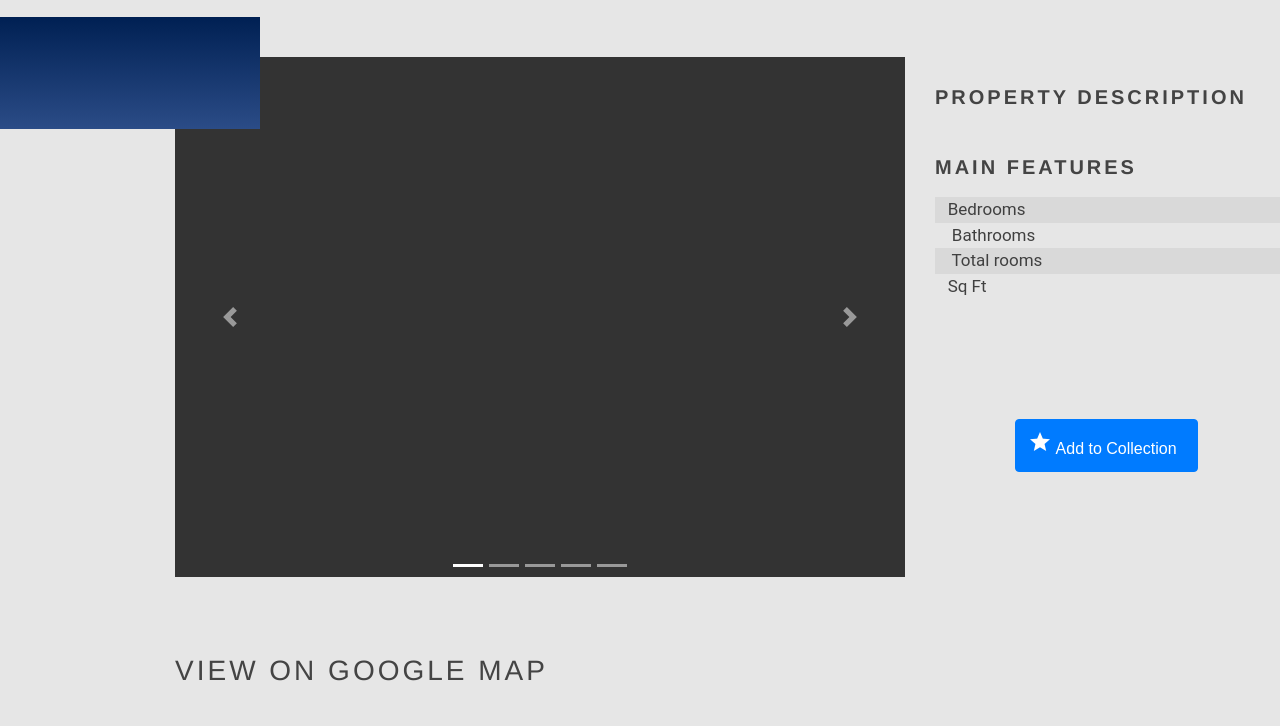
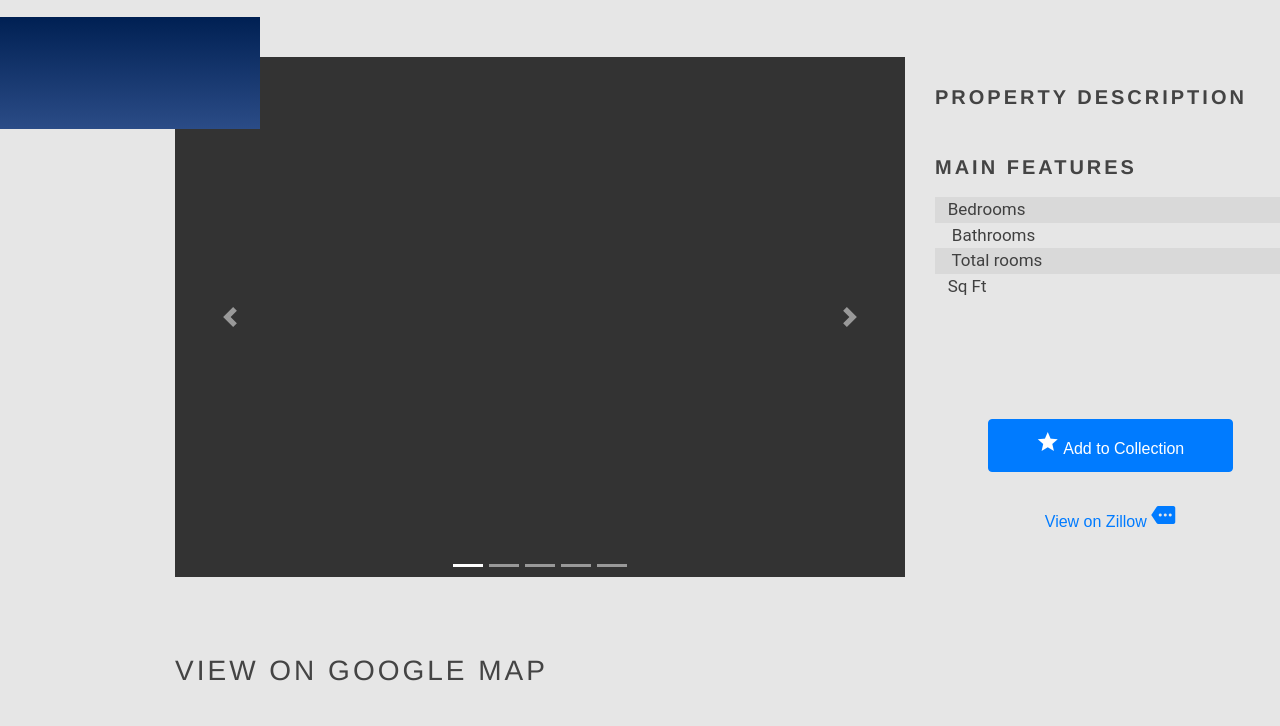
Before and after one commit to yuzheyin/Properties-Display-Website, a Django app: template vwh_capital/website/templates/website/details.html in a window 1280 px wide. Shown: the part 163-889 px from the top of that part. Run offline with Django 3.2, Linux system fonts and the light colour scheme; the template is opened without the code that fills it, so the values that code supplies are empty; the page is wider than the window, and the part outside it is not shown; some libraries are stand-ins or nearby versions.

Commit message:
Add zillow link

```diff
--- a/vwh_capital/vwh_capital/settings.py
+++ b/vwh_capital/vwh_capital/settings.py
@@ -87,7 +87,7 @@ DATABASES = {
     }
 }
 
-#
+
 # DATABASES = {
 #     'default': {
 #         'ENGINE': 'django.db.backends.sqlite3',
--- a/vwh_capital/website/templates/website/details.html
+++ b/vwh_capital/website/templates/website/details.html
@@ -116,19 +116,30 @@
                             <li style="background-color:#d9d9d9">  &nbsp;{{property.total_room}}   &nbsp; Total rooms</li>
                             <li>  &nbsp;{{property.size | floatformat |intcomma}}   &nbsp;Sq Ft</li>
                         </ul>
-                        <div style="margin-left:80px;margin-top:120px;">
+                        <div style="margin-top:120px; text-align: center;">
                             {% if is_added %}
                             <form action="{% url 'remove_favorite' property.id %}" method="POST">
-                                <button  class="btn btn-primary" style="padding-right:20px;padding-top:10px;padding-bottom:10px;" > <i class="material-icons md-36">star_border</i> Remove From Collection</button>
+
+                                <button  class="btn btn-primary" style="padding-top:10px;padding-bottom:10px; width:70%;" > <i class="material-icons md-36">star_border</i> Remove From Collection</button>
+
                                 {% csrf_token %}
                             </form>
                             {% else %}
                             <form action="{% url 'add_favorite' property.id %}" method="POST">
-                                <button  class="btn btn-primary" style="padding-right:20px;padding-top:10px;padding-bottom:10px;"> <i class="material-icons md-36">star</i> Add to Collection</button>
+
+                                <button  class="btn btn-primary" style="padding-top:10px;padding-bottom:10px;width:70%;"> <i class="material-icons md-36">star</i> Add to Collection</button>
+
                                 {% csrf_token %}
                             </form>
                             {% endif %}
+
+                                <a href="http://www.zillow.com/homes/{{property.address.street_number}}-{{property.address.route}}-{{property.address.locality.city}}-{{property.address.locality.state}}-{{property.address.locality.postal_code}}_rb/">
+                                <button  class="btn btn-link" style="margin-top: 20px;padding-top:10px;padding-bottom:10px;width:70%;"> View on Zillow <i class="material-icons md-36">more</i></button></a>
                         </div>
+
+
+
+
                 </div>
 
             </div>
--- a/vwh_capital/website/templates/website/properties.html
+++ b/vwh_capital/website/templates/website/properties.html
@@ -279,11 +279,12 @@
 							</a>
 						</div><!-- .item-grid__image-container -->
 
+                <small></small>
 						<div class="item-grid__content-container">
 							<div class="listing__content">
 								<div class="listing__header">
 									<div class="listing__header-primary col-md-9">
-										<h3 class="listing__title" ><a href="{% url 'details' property.id %}" style="color:#002053">{{property.address}}</a></h3>
+										<h3 class="listing__title" ><a href="{% url 'details' property.id %}" style="color:#002053">{{property.address.locality.city}}, {{property.address.locality.state}} {{property.address.locality.postal_code}}</a></h3>
 										<p class="listing__location"></span> {{property.description}} </p>
 									</div><!-- .listing__header-primary -->
 									<p class="listing__price">$ {{property.list_price | floatformat | intcomma }}</p>
--- a/vwh_capital/website/views.py
+++ b/vwh_capital/website/views.py
@@ -289,7 +289,7 @@ def properties(request):
     else:
         properties_all = properties_all.order_by('-creation_time')
 
-    most_viewed = Property.objects.order_by('-viewed_times')[:4]
+    most_viewed = Property.objects.order_by('-viewed_times')[:5]
 
     paginator = Paginator(properties_all, 4)
     page = request.GET.get('page', 1)
@@ -330,11 +330,11 @@ def details(request, id):
     property = Property.objects.get(id=id)
     property.viewed_times += 1
     property.save()
-    similar = Property.objects.filter(address__locality__state=property.address.locality.state).exclude(id=id)[:3]
+    similar = Property.objects.filter(address__locality__state=property.address.locality.state).exclude(id=id)[:4]
     pictures = property.pictures.all()
     profile = Profile.objects.get(user=request.user)
     c_list = profile.favorite_list.all()
-    most_viewed = Property.objects.order_by('-viewed_times')[:4]
+    most_viewed = Property.objects.order_by('-viewed_times')[:5]
     if property in c_list:
         is_added = True
     else:
```
